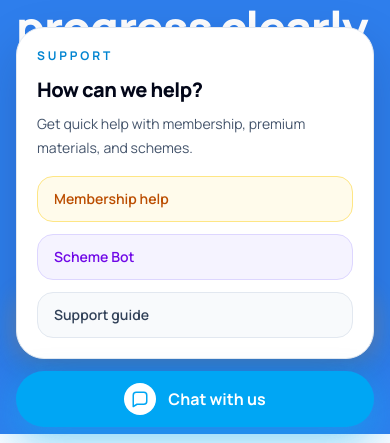
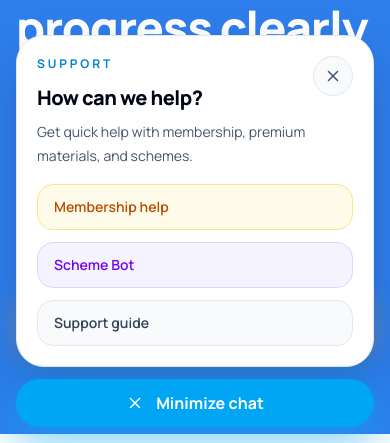
Before and after one commit to eriqck/ElimuCore, a Next.js app: page / in a window 390 px wide. Both pictures are taken after a click on the button "Chat with us". Shown: the part 401-844 px from the top of the page. Built offline with nearby package versions, Linux system fonts and the light colour scheme; no server answers; the database is empty.

Commit message:
Add mobile chat close control

```diff
--- a/components/site/floating-chat.tsx
+++ b/components/site/floating-chat.tsx
@@ -33,6 +33,25 @@ function ChatIcon() {
         <path d="M21 15a4 4 0 0 1-4 4H8l-5 3V7a4 4 0 0 1 4-4h10a4 4 0 0 1 4 4z" />
       </svg>
     </span>
+  );
+}
+
+function CloseIcon() {
+  return (
+    <svg
+      width="18"
+      height="18"
+      viewBox="0 0 24 24"
+      fill="none"
+      stroke="currentColor"
+      strokeWidth="2"
+      strokeLinecap="round"
+      strokeLinejoin="round"
+      aria-hidden="true"
+    >
+      <path d="M18 6 6 18" />
+      <path d="m6 6 12 12" />
+    </svg>
   );
 }
 
@@ -172,12 +191,24 @@ export function FloatingChat({
           ref={panelRef}
           className="pointer-events-auto w-full rounded-[1.75rem] border border-slate-200 bg-white p-5 shadow-[0_20px_50px_rgba(15,23,42,0.18)] sm:w-[min(22rem,calc(100vw-2rem))]"
         >
+          <div className="flex items-start justify-between gap-3">
+            <div>
               <p className="text-xs font-bold uppercase tracking-[0.24em] text-sky-600">
                 Support
               </p>
               <h2 className="mt-3 text-xl font-black tracking-tight text-slate-950">
                 How can we help?
               </h2>
+            </div>
+            <button
+              type="button"
+              onClick={() => setOpen(false)}
+              className="inline-flex h-10 w-10 items-center justify-center rounded-full border border-slate-200 bg-slate-50 text-slate-600 transition hover:bg-slate-100 hover:text-slate-900"
+              aria-label="Close chat"
+            >
+              <CloseIcon />
+            </button>
+          </div>
           <p className="mt-2 text-sm leading-6 text-slate-600">
             Get quick help with membership, premium materials, and schemes.
           </p>
@@ -203,8 +234,8 @@ export function FloatingChat({
         aria-controls="floating-chat-panel"
       >
         <span className="absolute inset-0 -z-10 rounded-full bg-sky-400/30 blur-xl" />
-        <ChatIcon />
-        <span>Chat with us</span>
+        {open ? <CloseIcon /> : <ChatIcon />}
+        <span>{open ? "Minimize chat" : "Chat with us"}</span>
       </button>
     </div>
   );
```
Lines whose indentation alone changed are shown as unchanged.
